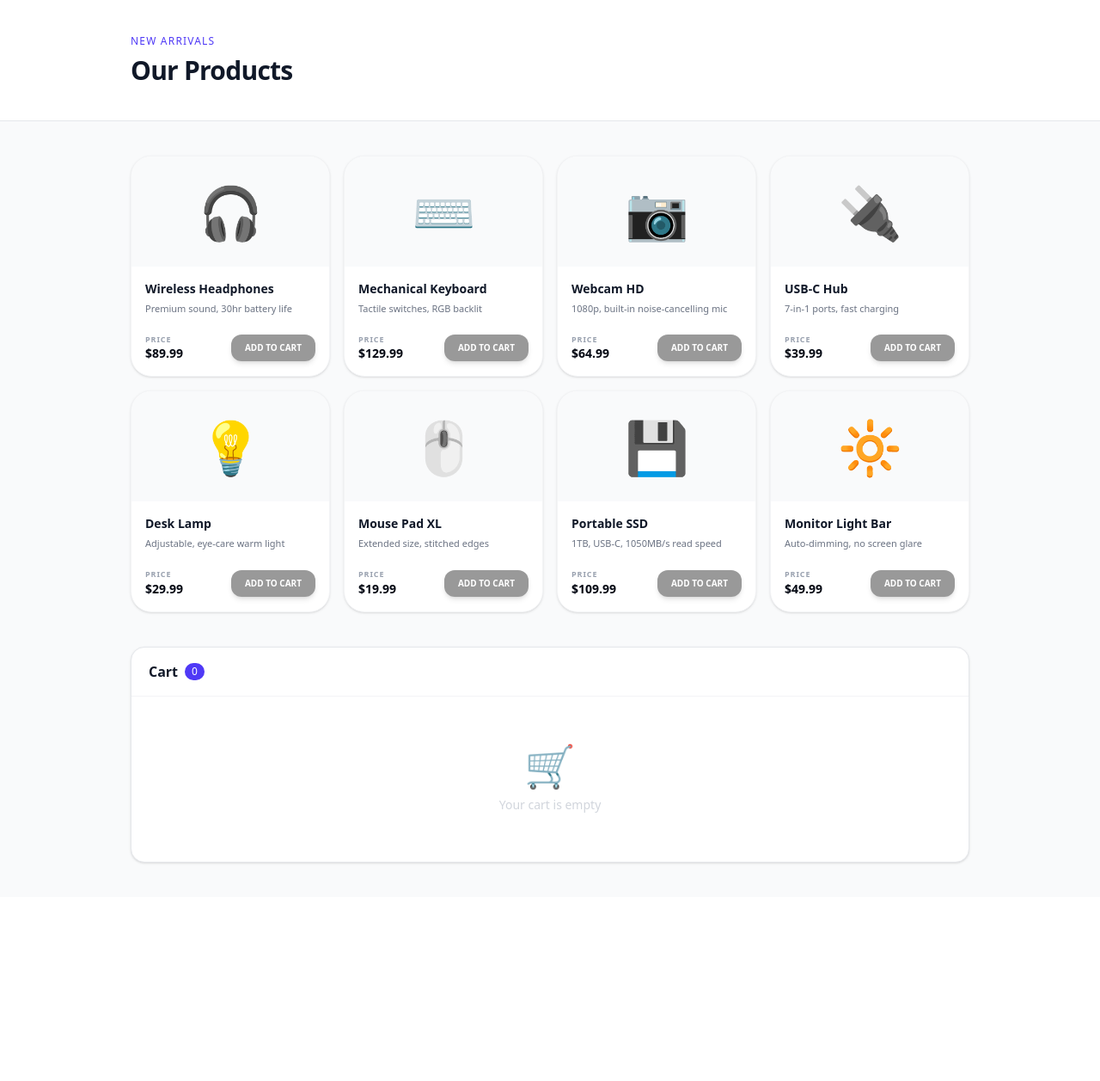
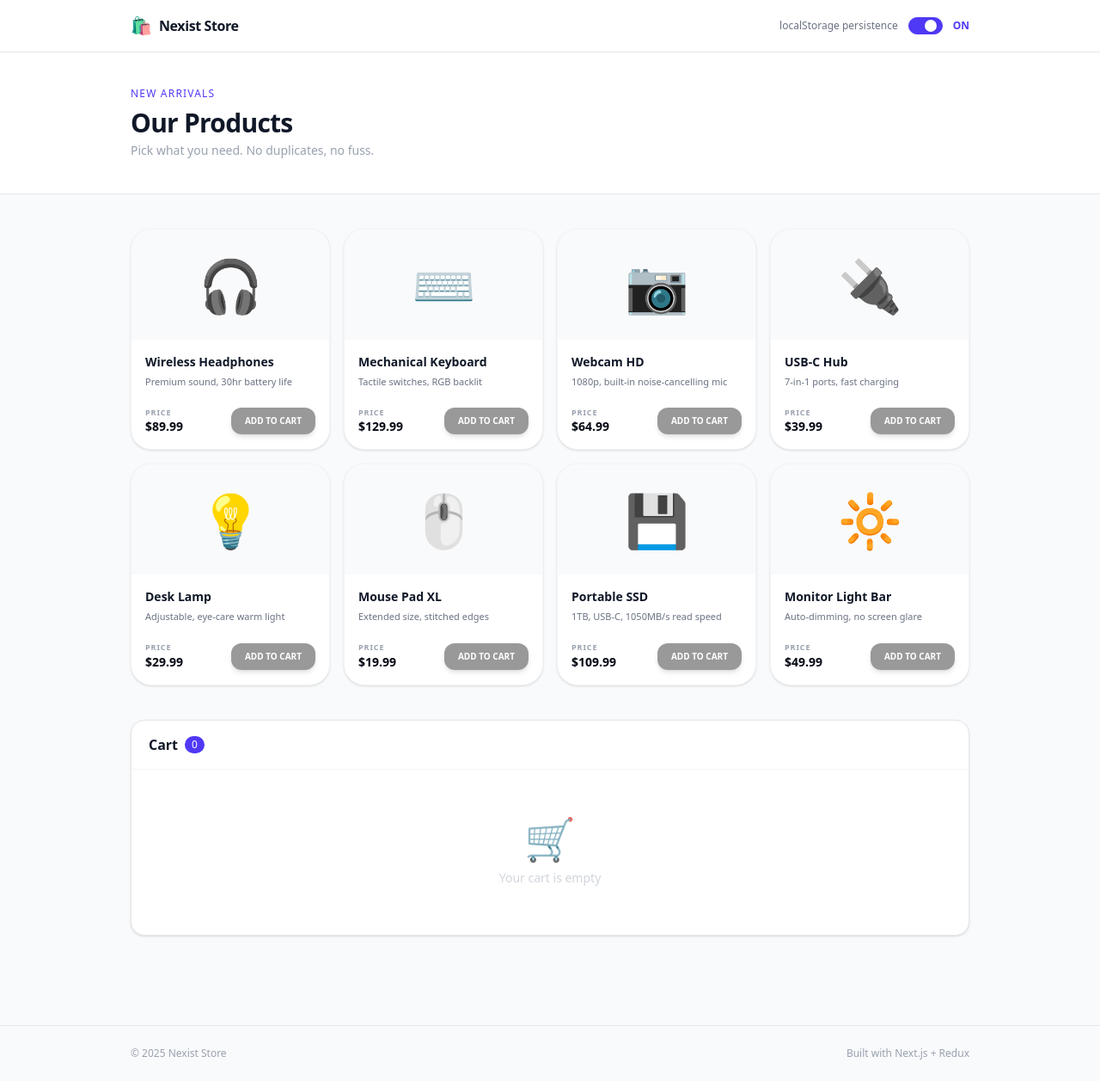
Before and after one commit to alvy00/nexist-jbtask, a Next.js app: page / in a window 1280 px wide. Shown: the whole page at 86% size. Before the commit the page ends 1043 px from the top, so only its background shows below. Built offline with nearby package versions, Linux system fonts and the light colour scheme.

Commit message:
Added README

```diff
--- a/app/page.tsx
+++ b/app/page.tsx
@@ -1,5 +1,6 @@
 "use client";
 import Loading from "@/components/Loading";
+import PersistToggle from "@/components/PersistToggle";
 import ProductGrid from "@/components/ProductGrid";
 import { useEffect, useState } from "react";
 
@@ -17,8 +18,23 @@ export default function Home() {
     if (isLoading) {
         return <Loading />;
     }
+
     return (
         <div className="min-h-screen bg-gray-50">
+            {/* Sticky header */}
+            <header className="bg-white border-b border-gray-200 sticky top-0 z-10">
+                <div className="max-w-5xl mx-auto px-6 py-4 flex items-center justify-between">
+                    <div className="flex items-center gap-2">
+                        <span className="text-xl">🛍️</span>
+                        <span className="font-semibold text-gray-900 tracking-tight">
+                            Nexist Store
+                        </span>
+                    </div>
+                    <PersistToggle />
+                </div>
+            </header>
+
+            {/* Hero */}
             <div className="bg-white border-b border-gray-200">
                 <div className="max-w-5xl mx-auto px-6 py-10">
                     <p className="text-xs font-medium text-indigo-600 uppercase tracking-widest mb-2">
@@ -27,12 +43,28 @@ export default function Home() {
                     <h1 className="text-3xl font-semibold text-gray-900 tracking-tight">
                         Our Products
                     </h1>
+                    <p className="text-sm text-gray-400 mt-1">
+                        Pick what you need. No duplicates, no fuss.
+                    </p>
                 </div>
             </div>
 
+            {/* Main content */}
             <main className="max-w-5xl mx-auto px-6 py-10">
                 <ProductGrid />
             </main>
+
+            {/* Footer */}
+            <footer className="border-t border-gray-200 mt-16">
+                <div className="max-w-5xl mx-auto px-6 py-6 flex items-center justify-between">
+                    <span className="text-xs text-gray-400">
+                        © 2025 Nexist Store
+                    </span>
+                    <span className="text-xs text-gray-400">
+                        Built with Next.js + Redux
+                    </span>
+                </div>
+            </footer>
         </div>
     );
 }
--- a/app/store.ts
+++ b/app/store.ts
@@ -2,8 +2,17 @@
 import { configureStore } from "@reduxjs/toolkit";
 import cartReducer from "../features/cart/cartSlice";
 
+const isPersistEnabled = () => {
+    try {
+        return localStorage.getItem("persist_enabled") !== "false";
+    } catch {
+        return false;
+    }
+};
+
 const loadCart = () => {
     try {
+        if (!isPersistEnabled()) return undefined;
         const saved = localStorage.getItem("cart");
         if (saved === null) return undefined;
         return { cart: JSON.parse(saved) };
@@ -21,10 +30,12 @@ const store = configureStore({
 
 store.subscribe(() => {
     try {
+        if (!isPersistEnabled()) {
+            localStorage.removeItem("cart");
+            return;
+        }
         localStorage.setItem("cart", JSON.stringify(store.getState().cart));
-    } catch (e) {
-        console.log(e);
-    }
+    } catch {}
 });
 
 export type RootState = ReturnType<typeof store.getState>;
--- /dev/null
+++ b/components/PersistToggle.tsx
@@ -0,0 +1,54 @@
+/* eslint-disable react-hooks/set-state-in-effect */
+"use client";
+import { useState, useEffect } from "react";
+import { motion } from "framer-motion";
+
+export default function PersistToggle() {
+    const [enabled, setEnabled] = useState(true);
+
+    useEffect(() => {
+        setEnabled(localStorage.getItem("persist_enabled") !== "false");
+    }, []);
+
+    const toggle = () => {
+        const next = !enabled;
+        setEnabled(next);
+        localStorage.setItem("persist_enabled", String(next));
+
+        if (!next) {
+            localStorage.removeItem("cart");
+        }
+
+        window.location.reload();
+    };
+
+    return (
+        <div className="flex items-center gap-3">
+            <span className="text-xs text-gray-500 font-medium">
+                localStorage persistence
+            </span>
+
+            <button
+                onClick={toggle}
+                className={`relative w-10 h-5 rounded-full border transition-colors duration-300 cursor-pointer
+                    ${
+                        enabled
+                            ? "bg-indigo-600 border-indigo-600"
+                            : "bg-gray-200 border-gray-300"
+                    }`}
+            >
+                <motion.div
+                    animate={{ x: enabled ? 18 : 2 }}
+                    transition={{ type: "spring", stiffness: 500, damping: 30 }}
+                    className="absolute top-0.5 w-3.5 h-3.5 bg-white rounded-full shadow"
+                />
+            </button>
+
+            <span
+                className={`text-xs font-semibold ${enabled ? "text-indigo-600" : "text-gray-400"}`}
+            >
+                {enabled ? "ON" : "OFF"}
+            </span>
+        </div>
+    );
+}
```
Also changed, not shown: 1 other file (tests, documents, lock files or other folders).
